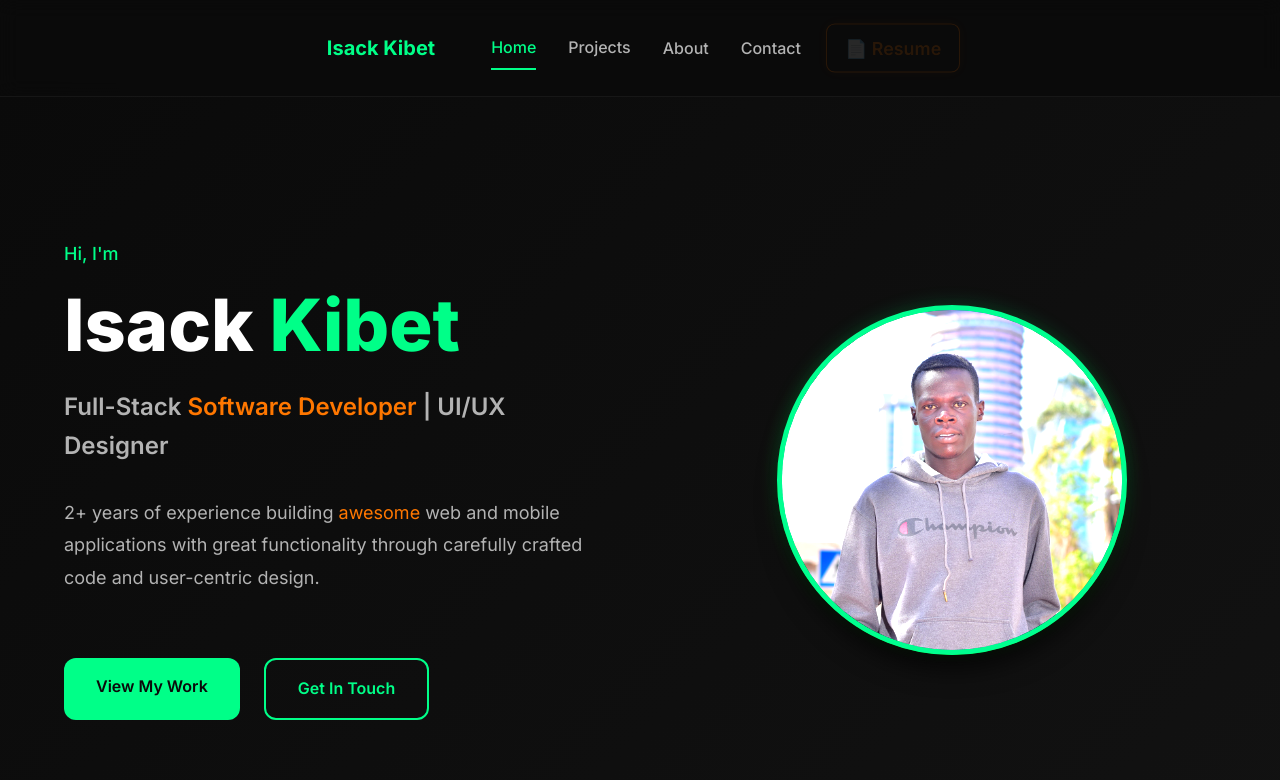
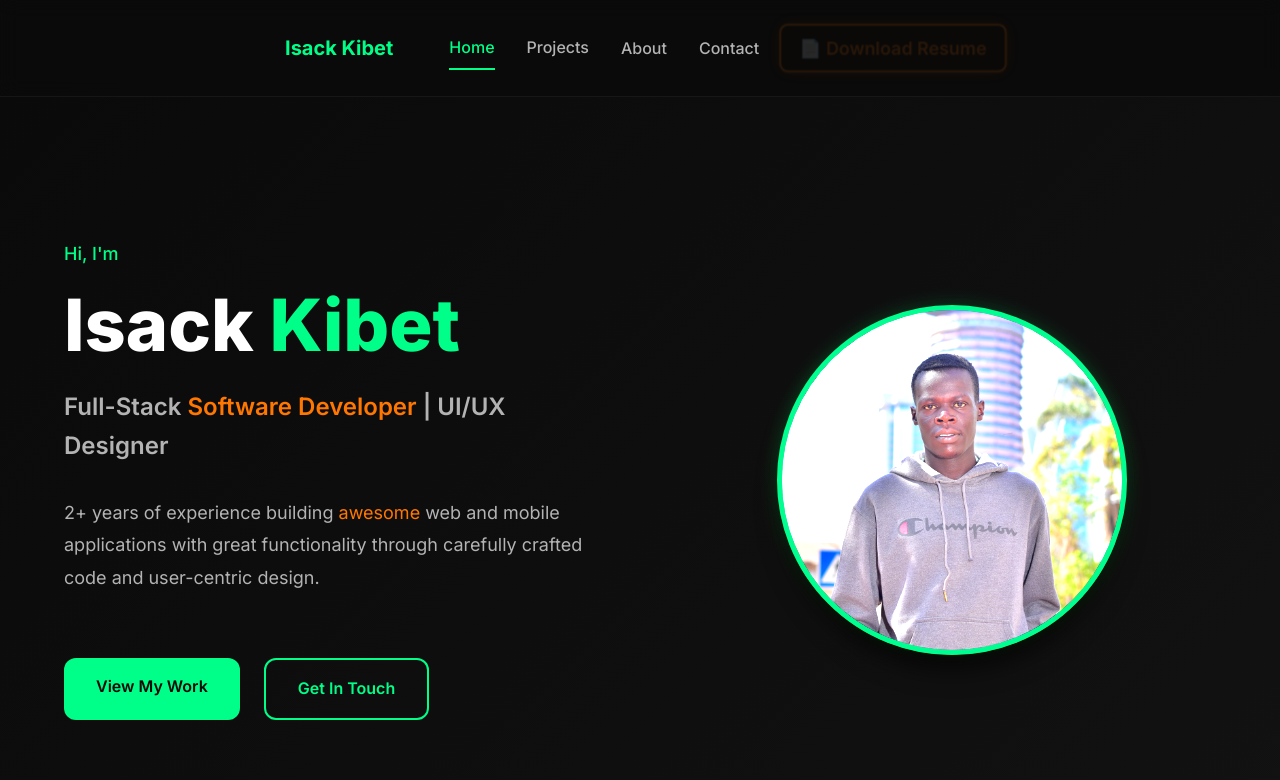
Before and after one commit to isackkibet/isack-profile, a React (Vite) app in the folder portfolio-frontend/: page / in a window 1280 px wide. Shown: the top 780 px of the page. Built offline with nearby package versions, Linux system fonts and the light colour scheme; no server answers.

Commit message:
Enhance resume download button to make it clearer and more prominent

```diff
--- a/portfolio-frontend/src/components/Navbar.css
+++ b/portfolio-frontend/src/components/Navbar.css
@@ -91,13 +91,21 @@
   font-weight: 600;
   position: relative;
   padding: 0.5rem 1rem;
-  border: 1px solid var(--color-orange);
+  border: 2px solid var(--color-orange);
   border-radius: var(--border-radius-md);
   transition: all var(--transition-base);
   overflow: hidden;
   cursor: pointer;
   animation: pulse 2s infinite;
-  box-shadow: 0 0 10px rgba(255, 119, 0, 0.3);
+  box-shadow: 0 0 15px rgba(255, 119, 0, 0.4);
+  background: rgba(255, 119, 0, 0.1);
+  backdrop-filter: blur(5px);
+  -webkit-backdrop-filter: blur(5px);
+  font-size: var(--font-size-base);
+  display: inline-flex;
+  align-items: center;
+  gap: 0.5rem;
+  text-shadow: 0 0 5px rgba(0, 0, 0, 0.5);
 }
 
 @keyframes pulse {
@@ -121,8 +129,10 @@
 .download-btn:hover {
   color: var(--color-bg-primary) !important;
   background: var(--color-orange);
-  box-shadow: 0 5px 15px rgba(255, 119, 0, 0.4);
-  transform: translateY(-2px) scale(1.05);
+  box-shadow: 0 8px 25px rgba(255, 119, 0, 0.6), 0 0 30px rgba(255, 119, 0, 0.4);
+  transform: translateY(-3px) scale(1.08);
+  border-color: var(--color-orange-light);
+  text-shadow: 0 0 10px rgba(0, 0, 0, 0.8);
 }
 
 .download-btn:hover::before {
@@ -133,6 +143,14 @@
   background: var(--color-orange);
   height: 3px;
   bottom: -1px;
+  left: 50%;
+  transform: translateX(-50%);
+  width: 0;
+  transition: width var(--transition-base);
+}
+
+.download-btn:hover::after {
+  width: 80%;
 }
 
 .nav-links a::after,
--- a/portfolio-frontend/src/components/Navbar.jsx
+++ b/portfolio-frontend/src/components/Navbar.jsx
@@ -74,7 +74,7 @@ const Navbar = () => {
             Contact
           </button>
           <button onClick={downloadResume} className="nav-link-btn download-btn" title="Download my resume">
-            📄 Resume
+            📄 Download Resume
           </button>
           {isAuthenticated && (
             <>
```
